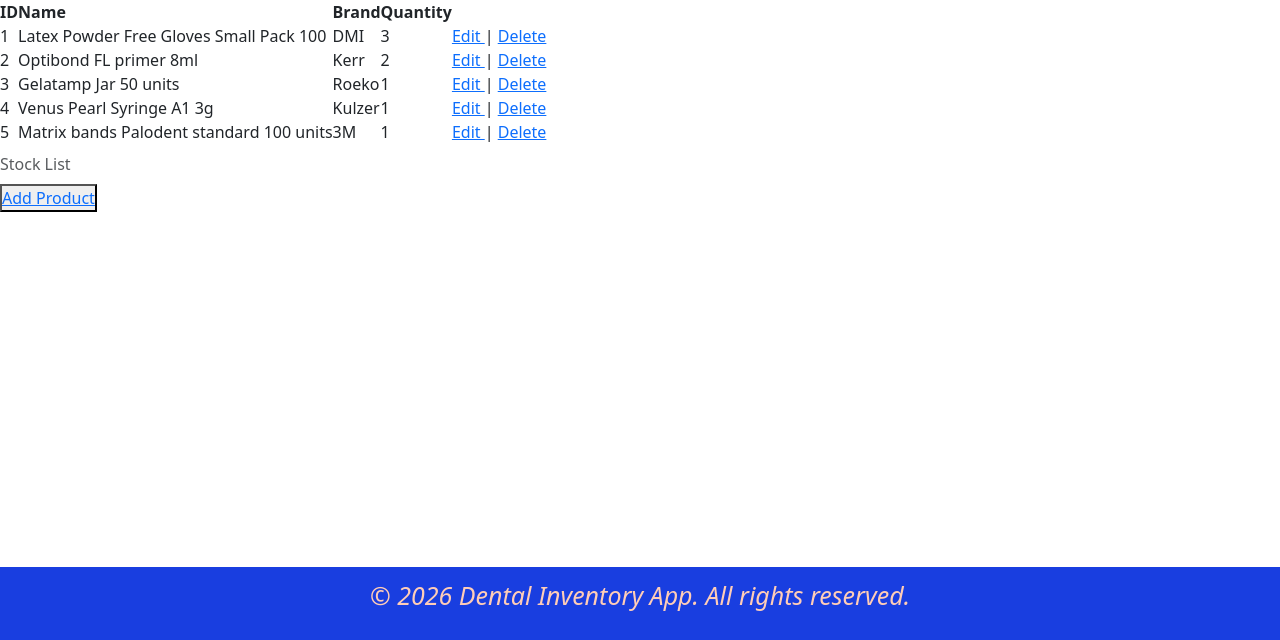
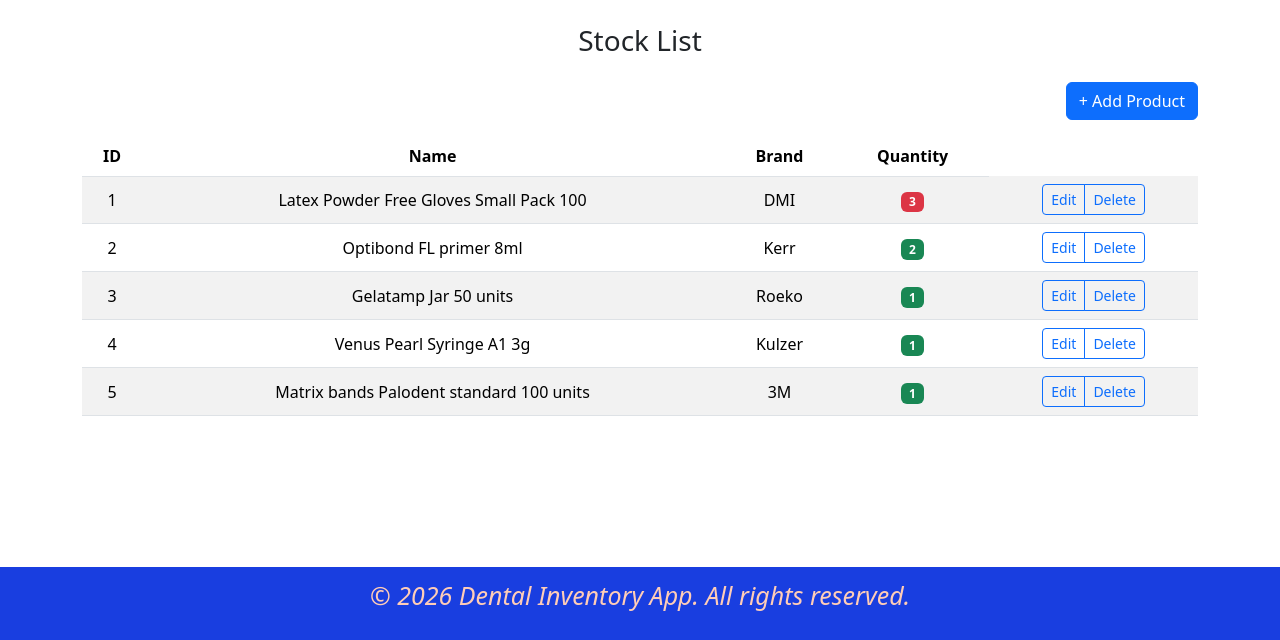
Before and after one commit to BacigalupoSofia/Flask_app_assessment, a Flask app: page /stock in a window 1280 px wide. Shown: the part 160-800 px from the top of the page. Run offline with Flask 3, Linux system fonts and the light colour scheme.

Commit message:
Bootstrap styling of Stock List, style buttons for edit delete and add features. Add logic to display quantity in different color when low stock

```diff
--- a/data_base.py
+++ b/data_base.py
@@ -6,7 +6,7 @@ products = [
         "brand": "DMI",
         "supplier": "DMI",
         "quantity": 3,
-        "minimum_stock": 2,
+        "minimum_stock": 5,
         "expiry_date": "31/12/2027",
         "image": "gloves.jpg"
     },
--- a/templates/stock.html
+++ b/templates/stock.html
@@ -7,10 +7,20 @@ endblock %} {% block content %}
 <div class="alert alert-{{ category }}">{{ message }}</div>
 {% endfor %} {% endif %} {% endwith %}
 
-<table>
-  <caption>
-    Stock List
-  </caption>
+<div class="container mt-4">
+  <div class="mb-4 text-center"><h3>Stock List</h3></div>
+
+  <div class="d-flex justify-content-between">
+    <div style="width: 80%"></div>
+      <div class="d-flex justify-content-end mb-3">
+        <a href="{{ url_for('Add') }}" class="btn btn-primary"> + Add Product </a>
+        </a>
+      </div>
+  </div>
+
+  <table
+    class="table table-striped table-hover align-middle text-center"
+  >
     <thead>
       <tr>
         <th>ID</th>
@@ -26,16 +36,28 @@ endblock %} {% block content %}
         <td>{{ product.id }}</td>
         <td>{{ product.name }}</td>
         <td>{{ product.brand }}</td>
-      <td>{{ product.quantity }}</td>
+        <td>
+          {% if product.quantity < product.minimum_stock %}
+          <span class="badge bg-danger">{{ product.quantity }}</span>
+          {% else %}
+          <span class="badge bg-success">{{ product.quantity }}</span>
+          {% endif %}
+        </td>
 
         <td>
-        <a href=""> Edit </a>
-        |
-        <a href="{{ url_for('Delete', product_id=product.id) }}"> Delete </a>
+          <div class="btn-group btn-group-sm">
+            <a class="btn btn-outline-primary">Edit</a>
+            <a
+              href="{{ url_for('Delete', product_id=product.id) }}"
+              class="btn btn-outline-primary"
+              >Delete</a
+            >
+          </div>
         </td>
       </tr>
       {% endfor %}
     </tbody>
   </table>
-<button><a href="{{ url_for('Add') }}">Add Product</a></button>
+
   {% endblock %}
+</div>
```
Lines whose indentation alone changed are shown as unchanged.
